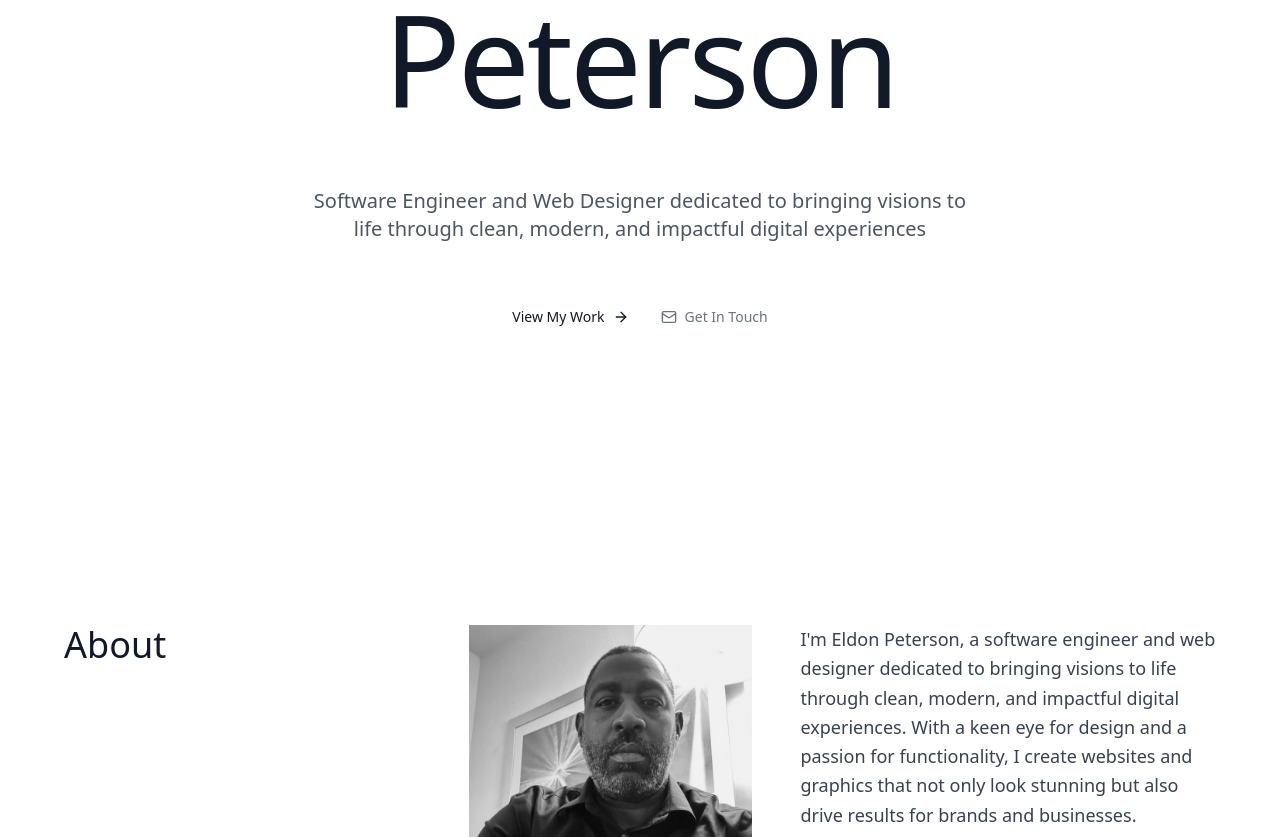
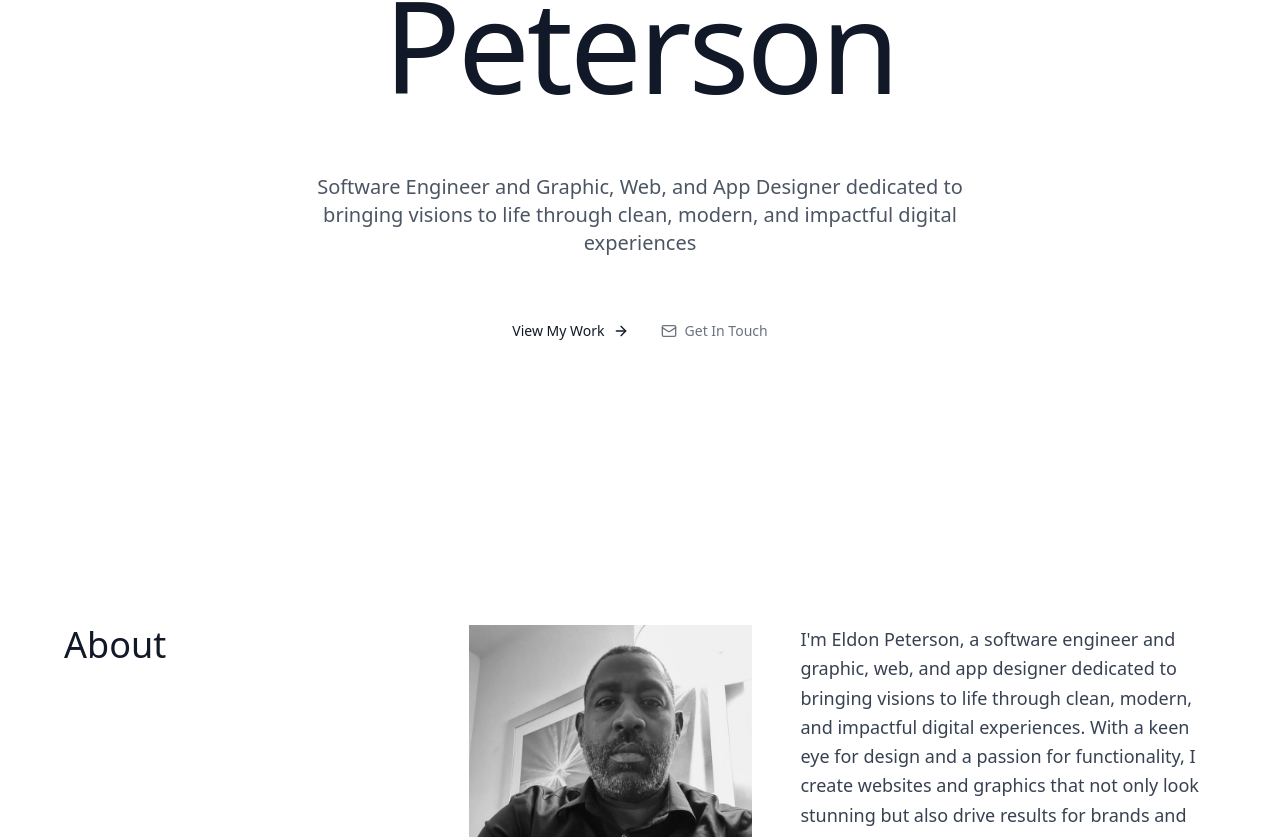
Before and after one commit to thepetersonlegacy/portfolio, a React (Vite) app: page / in a window 1280 px wide. Shown: the part 303-1140 px from the top of the page. Built offline with nearby package versions, Linux system fonts and the light colour scheme.

Commit message:
Update title to include Graphic and App Designer

```diff
--- a/index.html
+++ b/index.html
@@ -4,8 +4,8 @@
     <meta charset="UTF-8" />
     <link rel="icon" type="image/svg+xml" href="/vite.svg" />
     <meta name="viewport" content="width=device-width, initial-scale=1.0" />
-    <title>Eldon Peterson - Software Engineer & Web Designer Portfolio</title>
-    <meta name="description" content="Eldon Peterson - Software Engineer and Web Designer dedicated to bringing visions to life through clean, modern, and impactful digital experiences. View my portfolio of innovative projects.">
+    <title>Eldon Peterson - Software Engineer & Graphic, Web, and App Designer Portfolio</title>
+    <meta name="description" content="Eldon Peterson - Software Engineer and Graphic, Web, and App Designer dedicated to bringing visions to life through clean, modern, and impactful digital experiences. View my portfolio of innovative projects.">
   </head>
   <body>
     <div id="root"></div>
--- a/src/App.tsx
+++ b/src/App.tsx
@@ -388,7 +388,7 @@ function App() {
           </div>
 
           <p className="text-lg md:text-xl text-gray-600 mb-16 leading-relaxed font-light max-w-2xl mx-auto">
-            Software Engineer and Web Designer dedicated to bringing visions to life through clean, modern, and impactful digital experiences
+            Software Engineer and Graphic, Web, and App Designer dedicated to bringing visions to life through clean, modern, and impactful digital experiences
           </p>
 
           <div className="flex flex-col sm:flex-row gap-8 justify-center items-center">
@@ -437,7 +437,7 @@ function App() {
                 <div className="lg:col-span-7 space-y-8">
                   <div className="space-y-6">
                     <p className="text-lg text-gray-700 leading-relaxed font-light">
-                      I'm Eldon Peterson, a software engineer and web designer dedicated to bringing visions to life through clean, modern, and impactful digital experiences. With a keen eye for design and a passion for functionality, I create websites and graphics that not only look stunning but also drive results for brands and businesses.
+                      I'm Eldon Peterson, a software engineer and graphic, web, and app designer dedicated to bringing visions to life through clean, modern, and impactful digital experiences. With a keen eye for design and a passion for functionality, I create websites and graphics that not only look stunning but also drive results for brands and businesses.
                     </p>
                     <p className="text-lg text-gray-700 leading-relaxed font-light">
                       From custom websites to cohesive branding, I combine creativity with strategy to ensure every project communicates its message clearly and powerfully. Whether you're looking to establish your online presence or elevate your existing brand, I'm here to design solutions that work seamlessly and leave a lasting impression.
```
